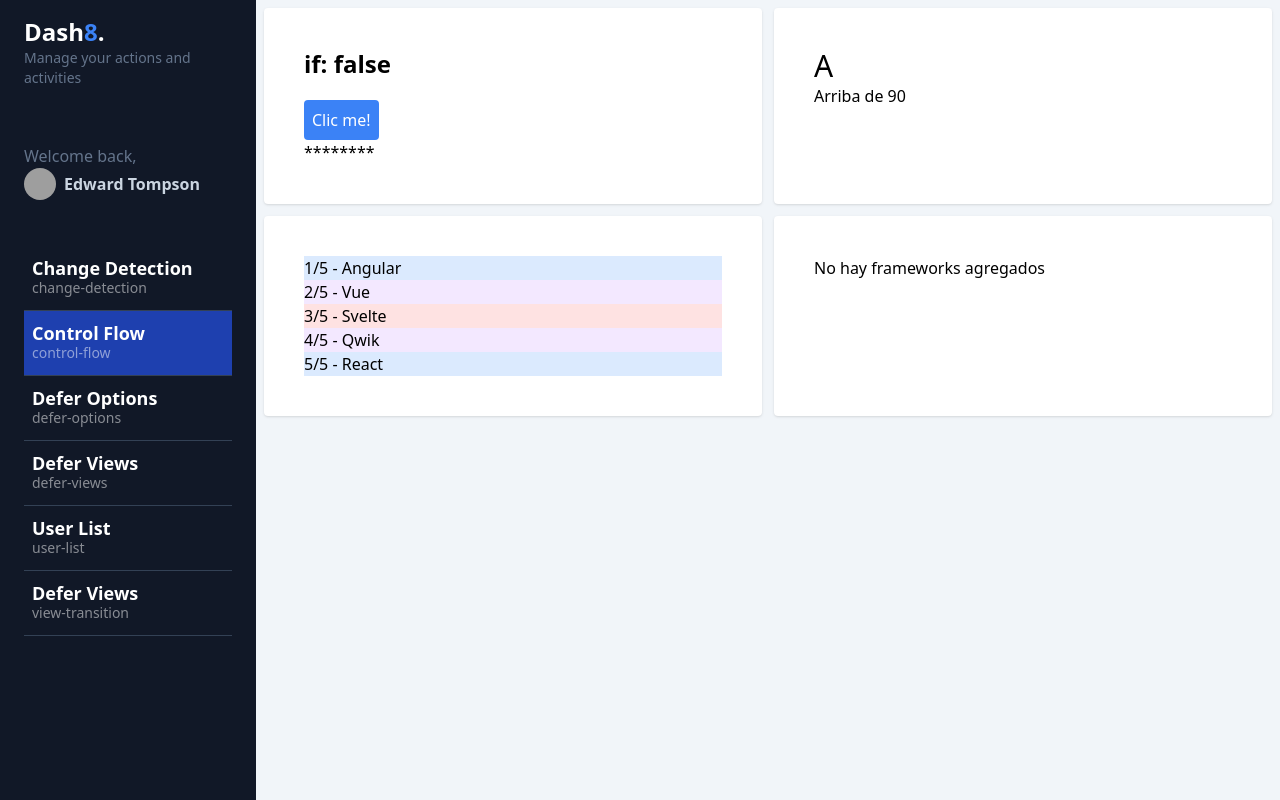
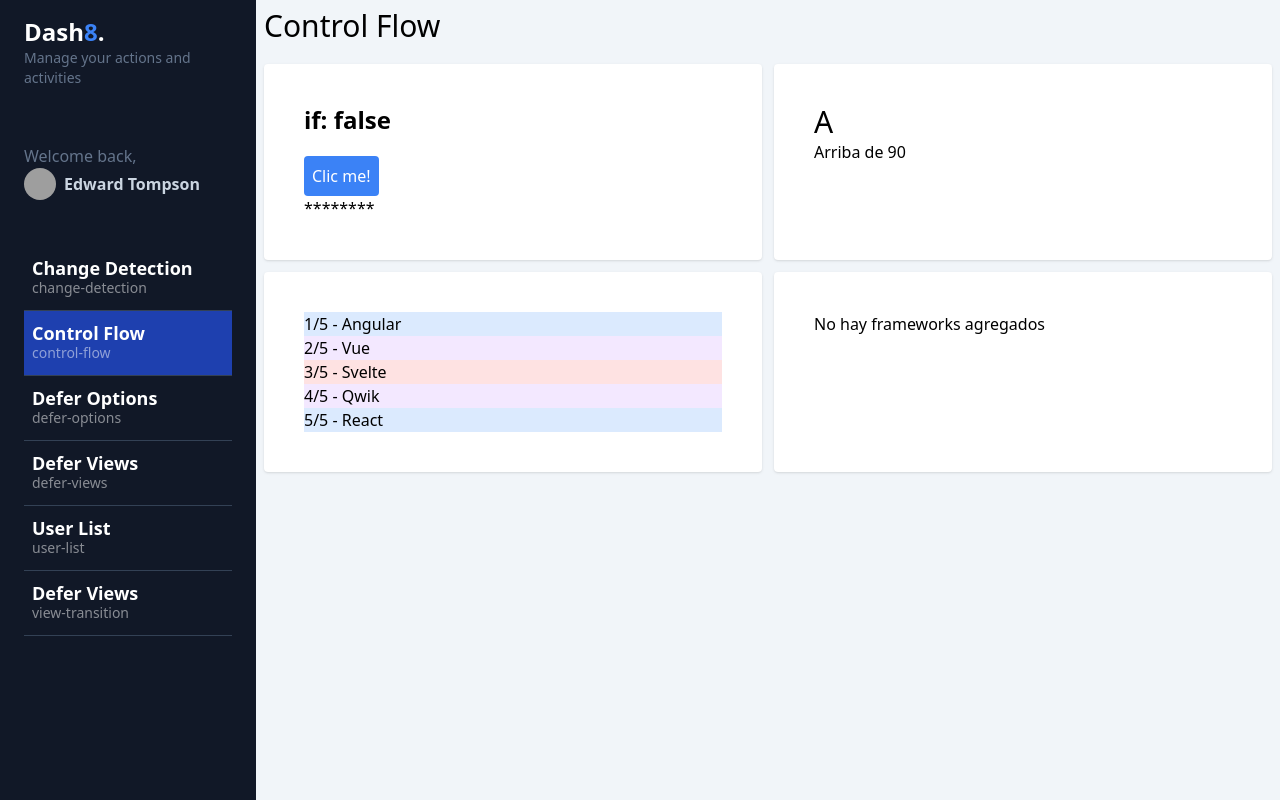
Before and after one commit to JorgeLuisParedes/my-dashboard, an Angular app: page /dashboard/control-flow in a window 1280 px wide. Built offline with nearby package versions, Linux system fonts and the light colour scheme; grey boxes are pictures that could not be loaded.

Commit message:
Required - @Input

```diff
--- a/src/app/dashboard/pages/control-flow/control-flow.component.html
+++ b/src/app/dashboard/pages/control-flow/control-flow.component.html
@@ -1,3 +1,5 @@
+<!-- <h1 class="text-3xl mb-5">Control Flow</h1> -->
+<app-title title="Control Flow" />
 <section class="grid grid-cols-1 md:grid-cols-2 gap-3">
 	<!-- ngIf @if -->
 	<div class="bg-white rounded shadow p-10">
--- a/src/app/dashboard/pages/control-flow/control-flow.component.ts
+++ b/src/app/dashboard/pages/control-flow/control-flow.component.ts
@@ -1,9 +1,10 @@
 import { Component, signal } from '@angular/core';
+import { TitleComponent } from '@shared/title/title.component';
 
 type Grade = 'A' | 'B' | 'C' | 'D' | 'E' | 'F';
 @Component({
 	standalone: true,
-	imports: [],
+	imports: [TitleComponent],
 	templateUrl: './control-flow.component.html',
 	styles: ``,
 })
--- a/src/app/shared/title/title.component.html
+++ /dev/null
@@ -1 +0,0 @@
-<p>title works!</p>
--- a/src/app/shared/title/title.component.ts
+++ b/src/app/shared/title/title.component.ts
@@ -1,12 +1,13 @@
-import { Component } from '@angular/core';
+import { Component, Input, booleanAttribute } from '@angular/core';
 
 @Component({
-  selector: 'app-title',
-  standalone: true,
-  imports: [],
-  templateUrl: './title.component.html',
-  styles: ``
+	selector: 'app-title',
+	standalone: true,
+	imports: [],
+	styles: ``,
+	template: `<h1 class="text-3xl mb-5">{{ title }}</h1>`,
 })
 export class TitleComponent {
-
+	@Input({ required: true }) title!: string;
+	@Input({ transform: booleanAttribute }) withShadow!: boolean;
 }
```
